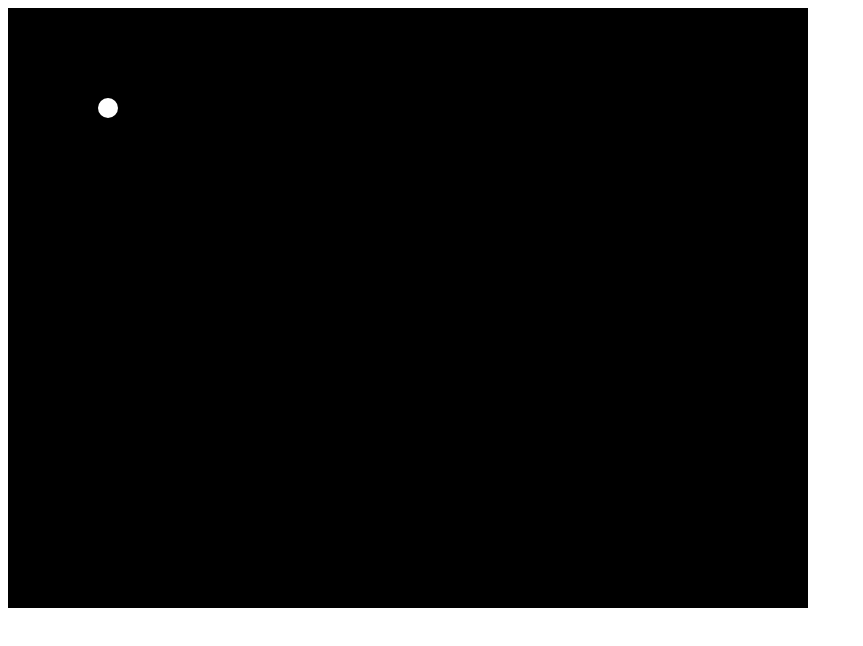
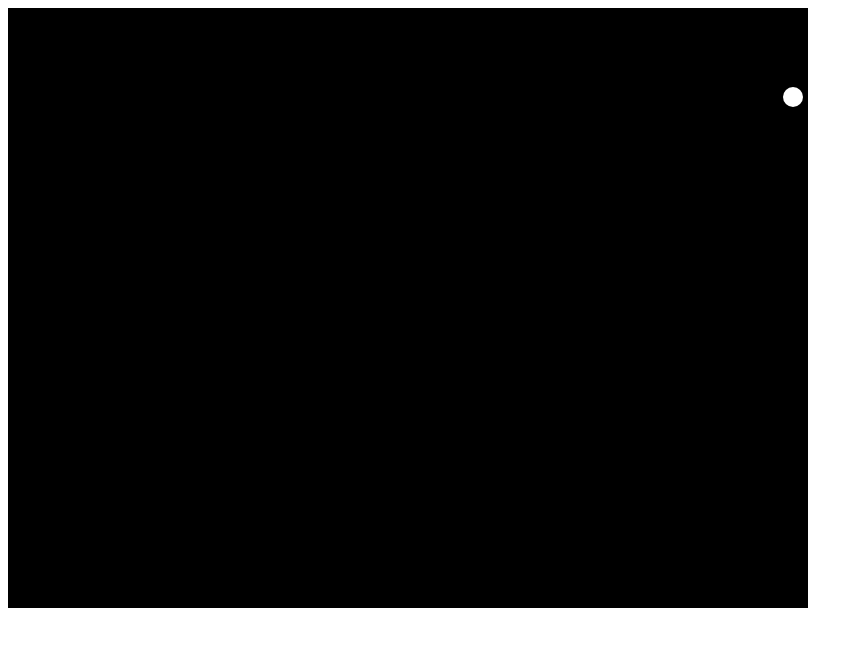
Before and after one commit to MikeG212/canvasgames, a plain HTML site: page index.html in a window 1280 px wide. Shown: the whole page, without its empty margins (0-863 px from the left). Drawn offline with Linux system fonts and the light colour scheme.

Commit message:
Create bouncing ball

```diff
--- a/index.html
+++ b/index.html
@@ -10,17 +10,38 @@
         <canvas id="gameCanvas" width="800" height="600"></canvas>
 
         <script>
+            var ballX = 75;
+            var ballSpeedX = 5;
+            var ballY = 75;
+            var ballSpeedY = 7;
             var canvas, canvasContext;
             window.onload = function() {
                 canvas = document.getElementById('gameCanvas');
                 canvasContext = canvas.getContext('2d');
 
+                var framesPerSecond = 30;
+                setInterval(updateAll, 1000/framesPerSecond);
+            }
+
+            function updateAll() {
+                ballX += ballSpeedX;
+                ballY += ballSpeedY;
+
+                if (ballX > canvas.width || ballX < 0) {
+                    ballSpeedX *= -1;
+                }
+                if (ballY > canvas.height || ballY < 0) {
+                    ballSpeedY *= -1;
+                }
+
+                console.log(ballX);
+
                 canvasContext.fillStyle = 'black';
-                canvasContext.fillRect(0,0, canvas.width,canvas.height);
+                canvasContext.fillRect(0, 0, canvas.width, canvas.height);
 
                 canvasContext.fillStyle = 'white';
                 canvasContext.beginPath();
-                canvasContext.arc(100,100, 10, 0,Math.PI*2, true);
+                canvasContext.arc(ballX, ballY, 10, 0, Math.PI * 2, true);
                 canvasContext.fill();
             }
         </script>
```
